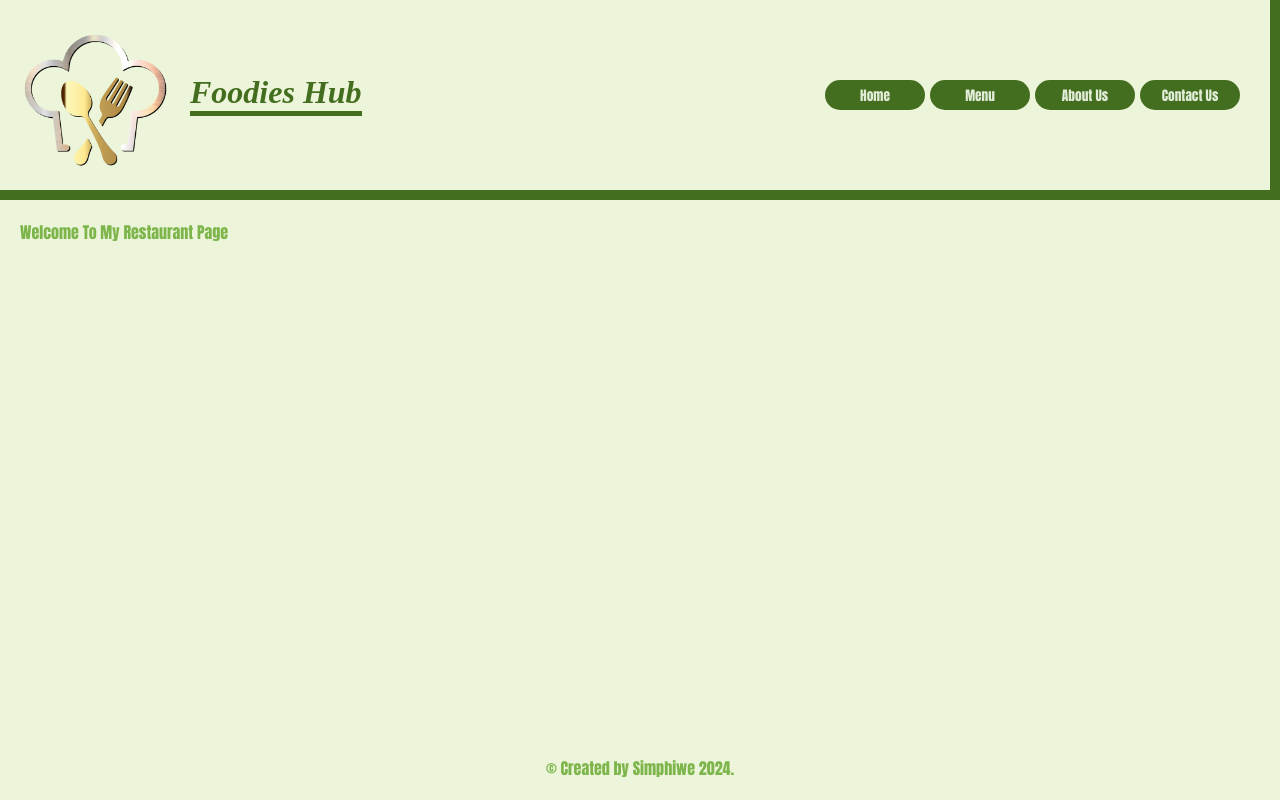
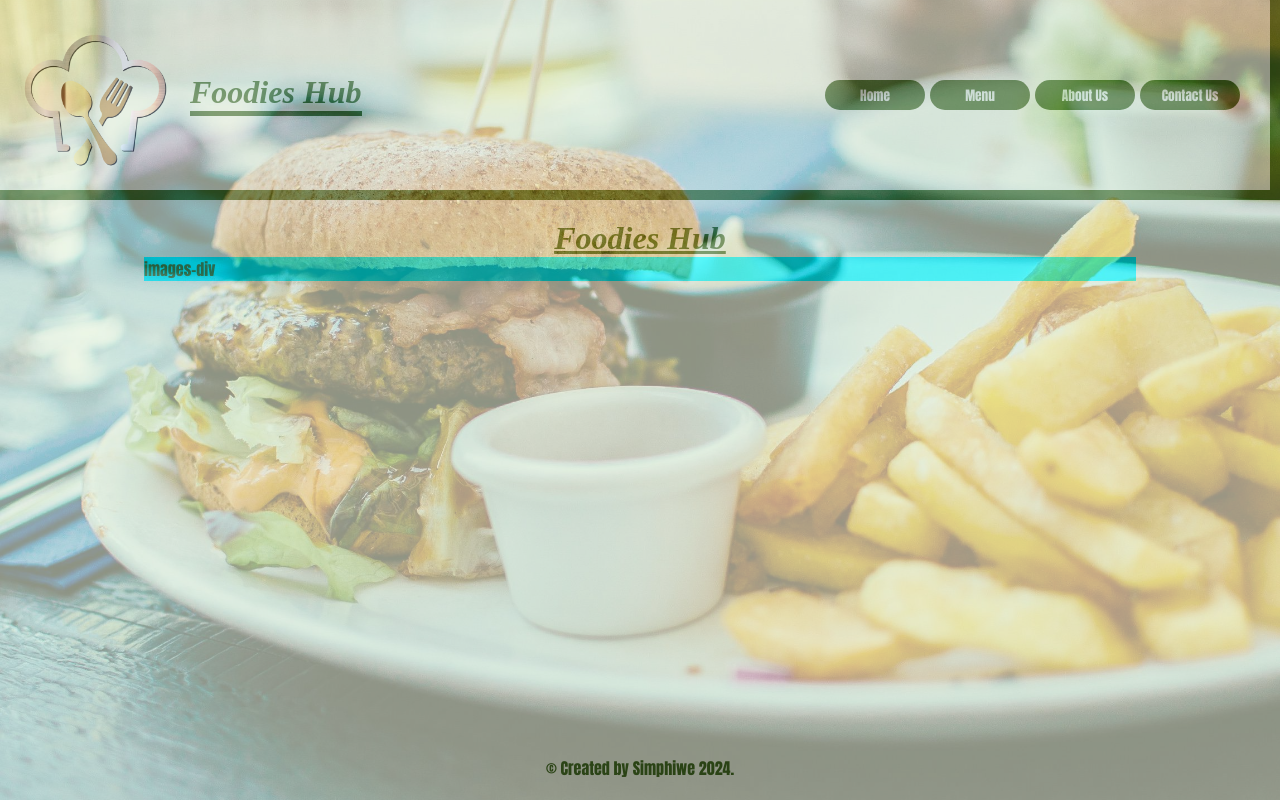
Before and after one commit to DeeBest/restaurant-page, a website built with webpack: page src/index.html in a window 1280 px wide. Built offline with nearby package versions, Linux system fonts and the light colour scheme.

Commit message:
downloaded images that will be used in the home page images cards.

```diff
--- a/src/Pages/home-page/homePage.css
+++ b/src/Pages/home-page/homePage.css
@@ -1,4 +1,16 @@
 .home-page-content{
   display: flex;
   flex-direction: column;
+  width: 100%;
+  height: 100%;
 }
+.images-div{
+  width: 80%;
+  height: auto;
+  background-color: aqua;
+  margin: auto;
+  flex: 1;
+  display: grid;
+  grid-template-rows: 2;
+  grid-template-columns: 2;
+}
--- a/src/Pages/home-page/homePage.js
+++ b/src/Pages/home-page/homePage.js
@@ -6,7 +6,23 @@ import './homePage.css';
 export function createHomePage(){
   const homePageContent = document.createElement('div');
   homePageContent.classList.add('home-page-content');
-  homePageContent.textContent = 'Welcome To My Restaurant Page';
+
+  const imagesDiv = document.createElement('div');
+  imagesDiv.classList.add('images-div');
+  imagesDiv.textContent = 'images-div'
+  homePageContent.appendChild(imagesDiv);
+
+  const imageCard1 = document.createElement('div');
+  imageCard1.classList.add('image-card1');
+  imagesDiv.appendChild(imageCard1);
+
+  const imageCard2 = document.createElement('div');
+  imageCard2.classList.add('images-card2');
+  imagesDiv.appendChild(imageCard2);
+
+  const imageCard3 = document.createElement('div');
+  imageCard3.classList.add('images-card3');
+  imagesDiv.appendChild(imageCard3);
 
 
 
--- a/src/index.css
+++ b/src/index.css
@@ -6,7 +6,11 @@
 }
 body{
   background-color: #ecf5da;
-  color: rgb(125, 181, 75);
+  background-image: url(./Assets/background-image.jpg);
+  background-repeat: no-repeat;
+  background-size: cover;
+  background-position: center;
+  color: rgb(68, 110, 31);
   display: flex;
   flex-direction: column;
   min-height: 100vh;
@@ -18,6 +22,8 @@ header{
   justify-content: space-between;
   border-bottom: 10px solid rgb(68, 110, 31);
   border-right: 10px solid rgb(68, 110, 31);
+  background-color: #ecf5da;
+  opacity: 0.6;
 }
 #logo-div{
   display: flex;
@@ -59,8 +65,19 @@ nav button:hover{
 main{
   flex: 1;
   padding: 20px;
+  background-color: #ecf5da;
+  opacity: 0.6;
+}
+main h1 {
+  text-align: center;
+  font-family: 'Times New Roman', Times, serif;
+  color: rgb(68, 110, 31);
+  font-style: italic;
+  text-decoration: underline;
 }
 footer{
   padding: 20px;
   text-align: center;
+  background-color: #ecf5da;
+  opacity: 0.6;
 }
--- a/src/index.html
+++ b/src/index.html
@@ -20,6 +20,7 @@
       </nav>
     </header>
     <main>
+      <h1>Foodies Hub</h1>
       <div id="content"></div>
     </main>
     <footer>
```
Also changed, not shown: dist/bf0a07ff052bafde9a30.jpg (added), dist/index.bundle.js, dist/index.html, src/Assets/background-image.jpg (added), src/Assets/image1_1.jpg (added), src/Assets/image1_2.jpg (added), src/Assets/image1_4.jpg (added), src/Assets/image2.jpg (added), src/Assets/image3.jpg (added), 1 other file.
